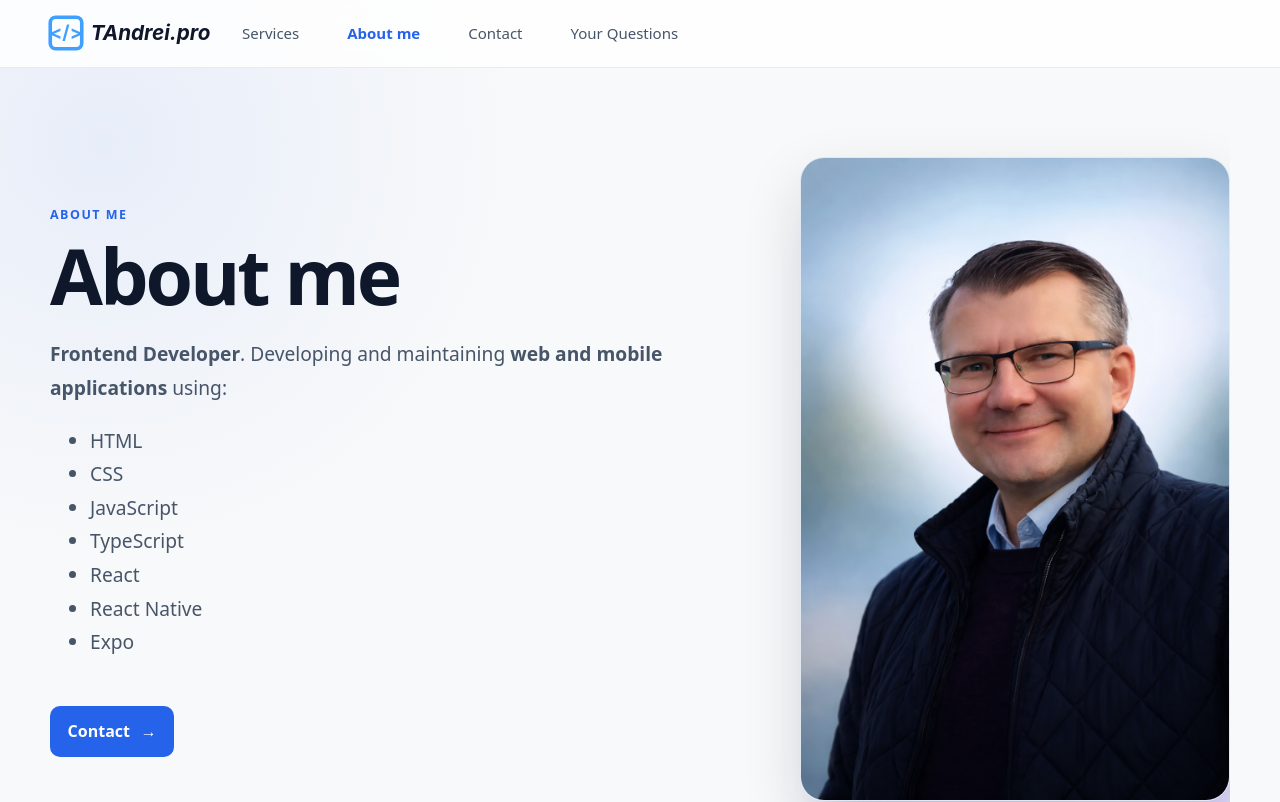
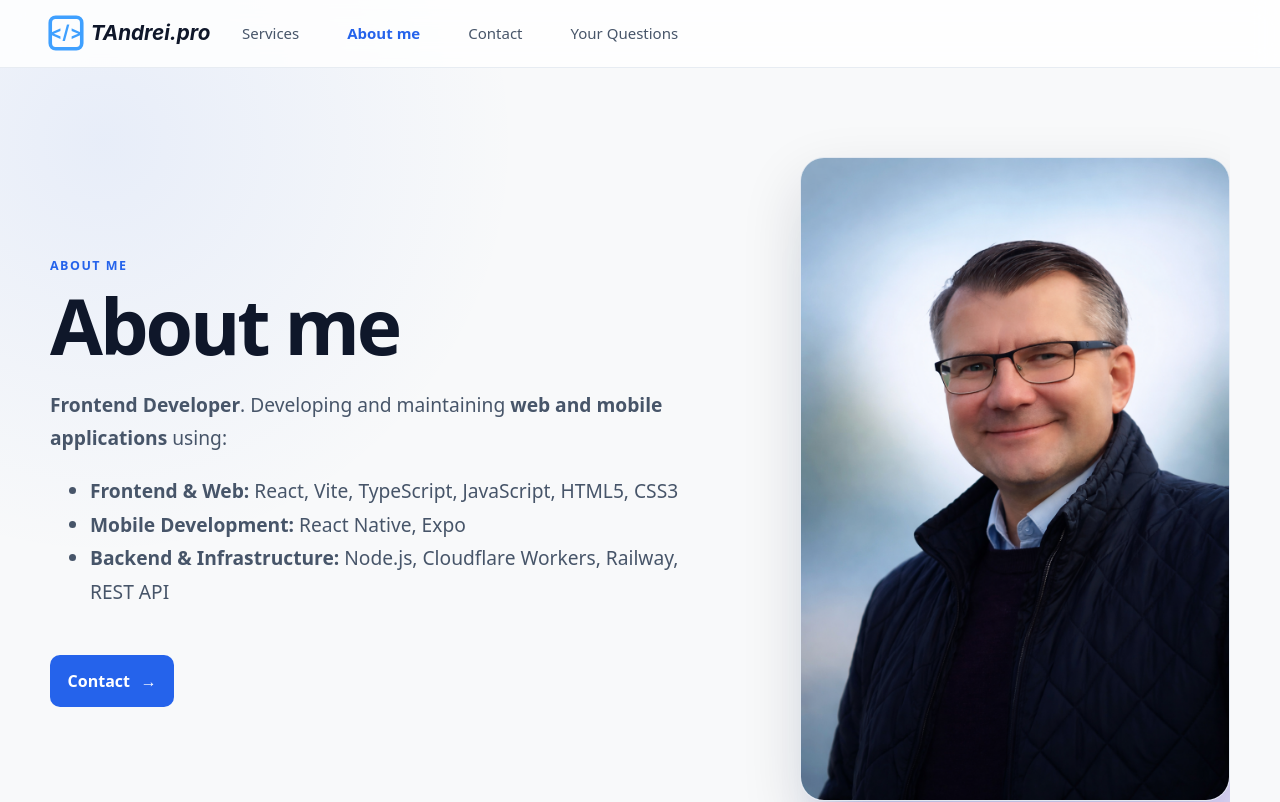
Before and after one commit to TAndrei17/tandreipro-page, a React (Vite) app: page /sobre-mi in a window 1280 px wide. Shown: the top 802 px of the page. Built offline with nearby package versions, Linux system fonts and the light colour scheme; no server answers.

Commit message:
style: update aboutMe page style

```diff
--- a/src/assets/articles/summary.ts
+++ b/src/assets/articles/summary.ts
@@ -1,29 +1,17 @@
 export const summaryTextRu = `**Фронтенд-разработчик**. Занимаюсь созданием и поддержкой **веб- и мобильных приложений** с использованием:
 
-- HTML
-- CSS
-- JavaScript
-- TypeScript
-- React
-- React Native
-- Expo`;
+- **Frontend и Web:** React, Vite, TypeScript, JavaScript, HTML5, CSS3
+- **Мобильная разработка:** React Native, Expo
+- **Backend и инфраструктура:** Node.js, Cloudflare Workers, Railway, REST API`;
 
 export const summaryTextEn = `**Frontend Developer**. Developing and maintaining **web and mobile applications** using:
 
-- HTML
-- CSS
-- JavaScript
-- TypeScript
-- React
-- React Native
-- Expo`;
+- **Frontend & Web:** React, Vite, TypeScript, JavaScript, HTML5, CSS3
+- **Mobile Development:** React Native, Expo
+- **Backend & Infrastructure:** Node.js, Cloudflare Workers, Railway, REST API`;
 
 export const summaryTextEs = `**Desarrollador Frontend**. Desarrollo y mantenimiento de **aplicaciones web y móviles** utilizando:
 
-- HTML
-- CSS
-- JavaScript
-- TypeScript
-- React
-- React Native
-- Expo`;
+- **Frontend y Web:** React, Vite, TypeScript, JavaScript, HTML5, CSS3
+- **Desarrollo móvil:** React Native, Expo
+- **Backend e infraestructura:** Node.js, Cloudflare Workers, Railway, REST API`;
```
